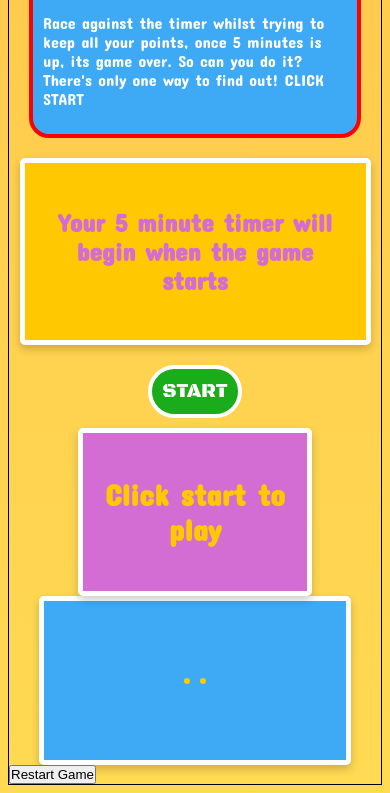
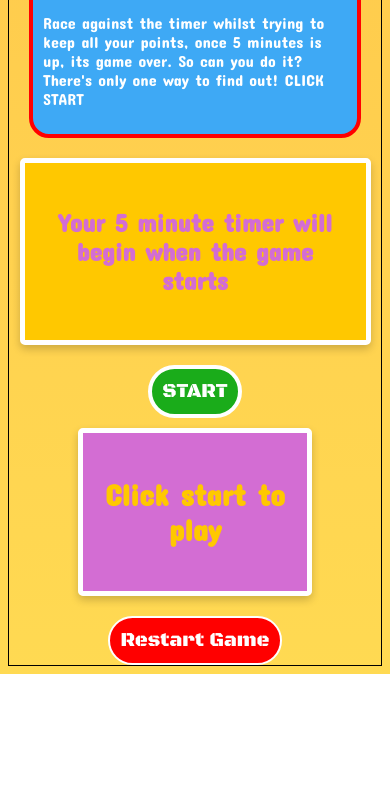
Before and after one commit to FaridahAbdulsalam/my-go-go-game, a website built with Vite: page index.html in a window 390 px wide. Shown: the part 708-1501 px from the top of the page. After the commit the page ends 1382 px from the top, so only its background shows below. Built offline with nearby package versions, Linux system fonts and the light colour scheme; a web font is replaced by a local one.

Commit message:
Mobile styling mostly completed

```diff
--- a/_game.scss
+++ b/_game.scss
@@ -105,7 +105,6 @@
         border-radius: 50px;
         padding: 5px;
         border: solid 2px white;
-        margin: 0 auto;
         margin-top: 5px;
     }
 }
@@ -135,4 +134,21 @@
         border-radius: 5px;
         margin: 5px;
     }
+
 }
+
+.restart-button__container{
+    display: flex;
+
+    .restart-button{
+        background-color: red;
+        color: white;
+        font-family: $secondary-font;
+        font-size: 20px;
+        border-radius: 50px;
+        padding: 10px;
+        border: solid 2px white;
+        margin: 0 auto;
+        margin-top: 20px;
+    }
+}
--- a/index.html
+++ b/index.html
@@ -60,7 +60,9 @@
       <p class="clue__fail-message"></p>
     </section>
 
-    <button class="restart-button">Restart Game</button>
+    <div class="restart-button__container">
+      <button class="restart-button">Restart Game</button>
+    </div>
 
     <script type="module" src="/src/main.ts"></script>
   </body>
--- a/src/main.ts
+++ b/src/main.ts
@@ -15,6 +15,7 @@ const instructionsCard = document.querySelector<HTMLInputElement>(".intro")
 const begin = document.querySelector<HTMLButtonElement>(".start-game");
 const nextWord = document.querySelector<HTMLButtonElement>(".next-word");
 const clueCard = document.querySelector<HTMLInputElement>(".clue__word");
+const clueMessageContainer = document.querySelector<HTMLElement>(".clue__messages-container")
 const clueTrackerMessage = document.querySelector(".clue__tracker-message");
 const clueFail = document.querySelector(".clue__fail-message");
 const userGuessContainer = document.querySelector<HTMLElement>(".user-guess");
@@ -23,11 +24,11 @@ const submit = document.querySelector<HTMLButtonElement>(".user-guess__submit");
 const timeContainer = document.querySelector<HTMLElement>(".timer");
 const restartButton = document.querySelector<HTMLButtonElement>(".restart-button");
 
-if (
-    !instructionsCard ||
+if (!instructionsCard ||
   !begin ||
   !nextWord ||
   !clueCard ||
+  !clueMessageContainer ||
   !clueTrackerMessage ||
   !clueFail ||
   !userGuessContainer ||
@@ -51,6 +52,7 @@ let score = 72;
 submit.disabled = true;
 userGuessContainer.style.display = "none";
 nextWord.style.display = "none";
+clueMessageContainer.style.display ="none";
 
 // const getRandomNumberInRange = (min: number, max: number) => {
 //     return Math.random() * (max - min) + min;
@@ -128,6 +130,8 @@ const handlStartGame = () => {
     nextWord.style.display = "block";
     nextWord.disabled = true;
     instructionsCard.style.display = "none";
+    clueMessageContainer.style.display ="flex";
+
 
 };
 
@@ -184,6 +188,7 @@ const restartGame = () => {
     userGuessContainer.style.display = "none";
     nextWord.style.display = "none";
     clueCard.innerHTML = "Click start to play";
+    clueMessageContainer.style.display ="none";
     clueTrackerMessage.innerHTML = "";
     clueFail.innerHTML = "";
     clearInterval(timer);
```
